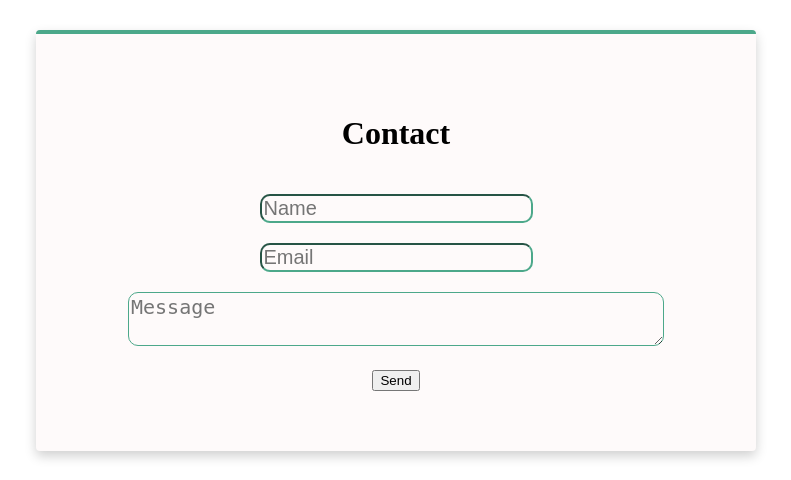
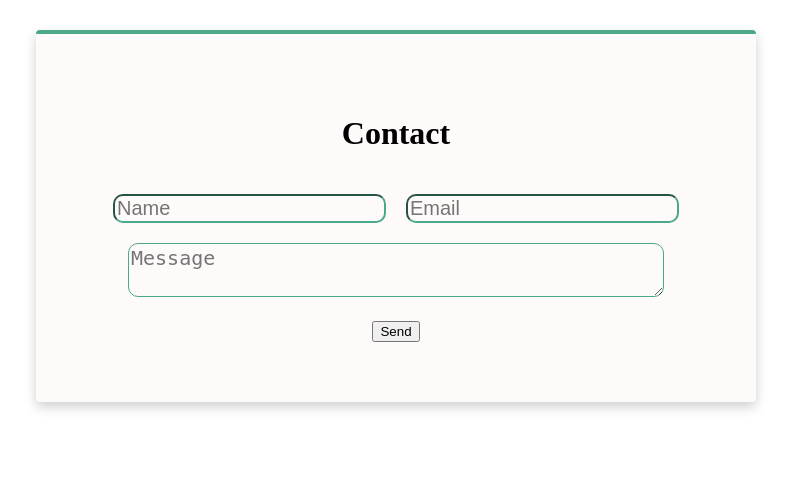
Before and after one commit to Caio-nic/Contact-Cake, a CakePHP app: the page made by www/app/View/Contacts/add.ctp in a window 1280 px wide. Shown: the part 150-630 px from the top of the page, without its empty margins (244-1035 px from the left). Run offline with PHP 8.4 and a stand-in for CakePHP, Linux system fonts and the light colour scheme; the template is opened without the code that fills it, so the values that code supplies are empty; form fields are guessed from the names that the template uses; some libraries are stand-ins or nearby versions.

Commit message:
css for inputsforms

```diff
--- a/www/app/View/Contacts/add.ctp
+++ b/www/app/View/Contacts/add.ctp
@@ -11,12 +11,16 @@ echo $this->Html->css('contact');
 		echo $this->Form->create('Contact', array('id'=>'ContactAddForm'));
 		?>
 		<div class="inputsForm">
-			<?php
+			<div class="firstInputs">
+				<?php
 				echo $this->Form->input('name', array('placeholder' => 'Name', 'id' =>'name', 'label' => false));
 				echo $this->Form->input('email', array('placeholder' => 'Email', 'id' =>'email', 'label' => false));
+				?>
+			</div>
+			<?php
 				echo $this->Form->input('message', array('placeholder' => 'Message', 'id' =>'message', 'label' => false));
 				echo $this->Form->end('Send', array('id'=>'button')) ;
-				?>
+			?>
 		</div>
 		<!-- <?php
 			echo $form;
--- a/www/app/webroot/css/contact.css
+++ b/www/app/webroot/css/contact.css
@@ -51,6 +51,11 @@ body {
   align-items: center;
   gap: 20px;
 }
+.firstInputs {
+  display: flex;
+  flex-direction: row;
+  gap: 20px;
+}
 .field-wrapper {
   display: flex;
   flex-direction: column;
```
